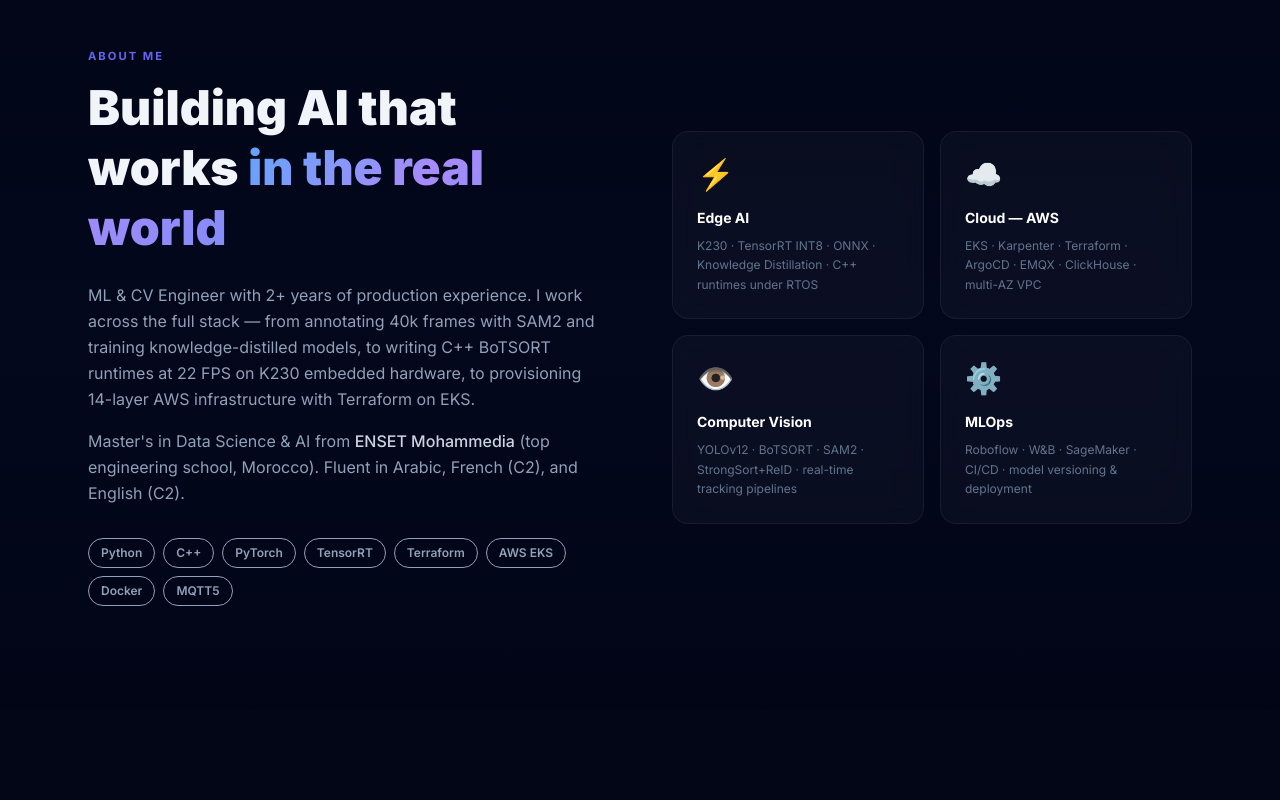
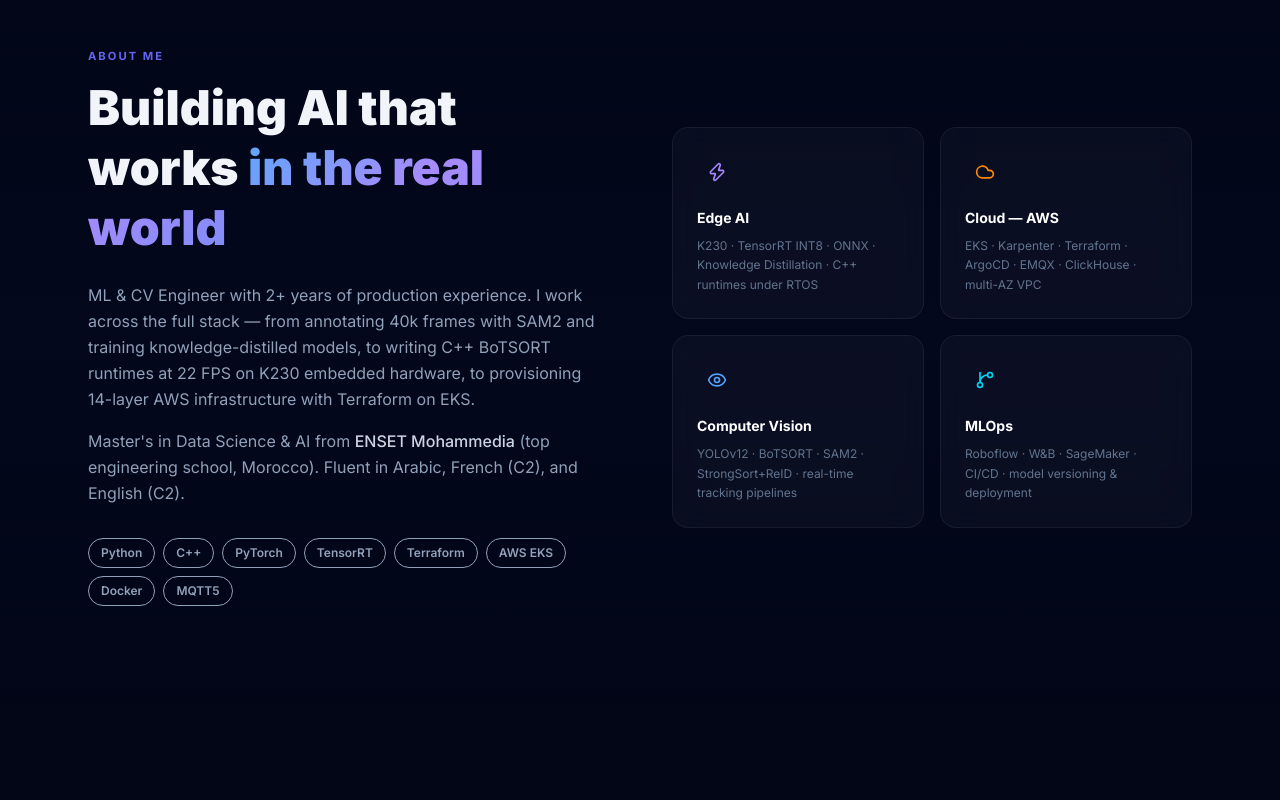
Before and after one commit to AchrafLamia/portfolio, a Next.js app: page / in a window 1280 px wide. Shown: the part 880-1680 px from the top of the page. Built offline with nearby package versions, Linux system fonts and the light colour scheme.

Commit message:
Remove all emojis: replace with lucide icons and colored accents

```diff
--- a/components/About.tsx
+++ b/components/About.tsx
@@ -1,8 +1,34 @@
+import { Zap, Cloud, Eye, GitBranch } from "lucide-react";
+
 const cards = [
-  { icon: "⚡", title: "Edge AI", desc: "K230 · TensorRT INT8 · ONNX · Knowledge Distillation · C++ runtimes under RTOS" },
-  { icon: "☁️", title: "Cloud — AWS", desc: "EKS · Karpenter · Terraform · ArgoCD · EMQX · ClickHouse · multi-AZ VPC" },
-  { icon: "👁️", title: "Computer Vision", desc: "YOLOv12 · BoTSORT · SAM2 · StrongSort+ReID · real-time tracking pipelines" },
-  { icon: "⚙️", title: "MLOps", desc: "Roboflow · W&B · SageMaker · CI/CD · model versioning & deployment" },
+  {
+    icon: Zap,
+    title: "Edge AI",
+    desc: "K230 · TensorRT INT8 · ONNX · Knowledge Distillation · C++ runtimes under RTOS",
+    color: "text-violet-400",
+    bg: "bg-violet-500/08",
+  },
+  {
+    icon: Cloud,
+    title: "Cloud — AWS",
+    desc: "EKS · Karpenter · Terraform · ArgoCD · EMQX · ClickHouse · multi-AZ VPC",
+    color: "text-orange-400",
+    bg: "bg-orange-500/08",
+  },
+  {
+    icon: Eye,
+    title: "Computer Vision",
+    desc: "YOLOv12 · BoTSORT · SAM2 · StrongSort+ReID · real-time tracking pipelines",
+    color: "text-blue-400",
+    bg: "bg-blue-500/08",
+  },
+  {
+    icon: GitBranch,
+    title: "MLOps",
+    desc: "Roboflow · W&B · SageMaker · CI/CD · model versioning & deployment",
+    color: "text-cyan-400",
+    bg: "bg-cyan-500/08",
+  },
 ];
 
 const tags = ["Python", "C++", "PyTorch", "TensorRT", "Terraform", "AWS EKS", "Docker", "MQTT5"];
@@ -14,7 +40,6 @@
       <div className="relative max-w-6xl mx-auto px-6">
         <div className="grid lg:grid-cols-2 gap-16 items-center">
 
-          {/* Left */}
           <div>
             <p className="section-label">About me</p>
             <h2 className="text-4xl sm:text-5xl font-black leading-tight mb-6">
@@ -35,30 +60,29 @@
                 (top engineering school, Morocco). Fluent in Arabic, French (C2), and English (C2).
               </p>
             </div>
-
             <div className="flex flex-wrap gap-2 mt-8">
               {tags.map((t) => (
-                <span
-                  key={t}
-                  className="text-xs font-semibold border border-white/08 bg-white/03 text-slate-400 px-3 py-1.5 rounded-full"
-                >
+                <span key={t} className="text-xs font-semibold border border-white/08 bg-white/03 text-slate-400 px-3 py-1.5 rounded-full">
                   {t}
                 </span>
               ))}
             </div>
           </div>
 
-          {/* Right — specialty cards */}
           <div className="grid grid-cols-2 gap-4">
-            {cards.map((c) => (
-              <div key={c.title} className="glass rounded-2xl p-6 hover:scale-[1.02] transition-transform">
-                <span className="text-3xl mb-4 block">{c.icon}</span>
-                <h3 className="font-bold text-white mb-2 text-sm">{c.title}</h3>
-                <p className="text-slate-500 text-xs leading-relaxed">{c.desc}</p>
-              </div>
-            ))}
+            {cards.map((c) => {
+              const Icon = c.icon;
+              return (
+                <div key={c.title} className="glass rounded-2xl p-6 hover:scale-[1.02] transition-transform">
+                  <div className={`w-10 h-10 rounded-xl ${c.bg} flex items-center justify-center mb-4`}>
+                    <Icon size={20} className={c.color} />
+                  </div>
+                  <h3 className="font-bold text-white mb-2 text-sm">{c.title}</h3>
+                  <p className="text-slate-500 text-xs leading-relaxed">{c.desc}</p>
+                </div>
+              );
+            })}
           </div>
-
         </div>
       </div>
     </section>
--- a/components/Projects.tsx
+++ b/components/Projects.tsx
@@ -3,9 +3,8 @@
 
 const projects = [
   {
-    emoji: "⚽",
     title: "Soccer Analytics Platform",
-    desc: "Real-time sports analytics: YOLOv8 multi-class detection, ViT-based ReID player tracking, Voronoi tactical zones, per-player speed estimation, heatmaps — served via a Dockerized Flask API.",
+    desc: "Real-time sports analytics: YOLOv8 detection, ViT-based ReID player tracking, Voronoi tactical zones, per-player speed estimation, heatmaps — Dockerized Flask API.",
     highlights: [">90% mAP@50", ">70% tagging reduction", ">500 match hours"],
     tags: ["Python", "YOLOv8", "StrongSort", "ReID", "SigLIP", "Docker", "Flask"],
     github: "https://github.com/AchrafLamia/soccer-analytics-Vertigo-Digital",
@@ -14,7 +13,6 @@
     featured: true,
   },
   {
-    emoji: "🏭",
     title: "Industrial CV — Textile Monitoring",
     desc: "Production monitoring for textile lines. YOLOv12 + BoTSORT on 40k SAM2-annotated frames; knowledge-distilled to nano → TensorRT INT8 → .kmodel for K230 edge at 22 FPS.",
     highlights: ["mAP@50 96.2%", "22 FPS on K230", "<5% mAP after KD"],
@@ -25,9 +23,8 @@
     featured: true,
   },
   {
-    emoji: "☁️",
     title: "Nitra IoT — AWS Infrastructure",
-    desc: "14-layer production AWS infra: Terraform-provisioned EKS + Karpenter, ArgoCD GitOps, EMQX Cloud MQTT5/mTLS for 10,000+ devices, ClickHouse OLAP + RDS dual store.",
+    desc: "14-layer production AWS infra: EKS + Karpenter, ArgoCD GitOps, EMQX Cloud MQTT5/mTLS for 10,000+ devices, ClickHouse OLAP + RDS dual data store.",
     highlights: ["~40% cost reduction", "10,000+ devices", "14 infra layers"],
     tags: ["AWS EKS", "Terraform", "Karpenter", "ArgoCD", "EMQX", "ClickHouse"],
     github: null,
@@ -36,9 +33,8 @@
     featured: true,
   },
   {
-    emoji: "⚡",
     title: "K230 BoTSORT Tracker",
-    desc: "C++ BoTSORT with Kalman filter compiled as native ELF under RTOS. Runs YOLO kmodel inference at 22 FPS on K230 embedded AI chip.",
+    desc: "C++ BoTSORT with Kalman filter compiled as native ELF under RTOS. YOLO kmodel inference at 22 FPS on K230 embedded AI chip.",
     highlights: ["22 FPS", "Native ELF / RTOS", "C++ runtime"],
     tags: ["C++", "BoTSORT", "K230", "RTOS", "nncase"],
     github: "https://github.com/AchrafLamia/-k230-botsort-tracker",
@@ -47,9 +43,8 @@
     featured: false,
   },
   {
-    emoji: "📡",
     title: "Nitra ESP32 Mesh Firmware",
-    desc: "FreeRTOS firmware: BLE provisioning, WiFi Mesh, MQTT5/mTLS over EMQX Cloud, OTA updates, X.509 per-device cert authentication.",
+    desc: "FreeRTOS firmware: BLE provisioning, WiFi Mesh, MQTT5/mTLS over EMQX Cloud, OTA updates, X.509 per-device certificate authentication.",
     highlights: ["10+ nodes", "mTLS / X.509", "OTA live"],
     tags: ["C", "ESP-IDF", "FreeRTOS", "MQTT5", "mTLS", "BLE"],
     github: "https://github.com/AchrafLamia/nitra-esp32-mesh",
@@ -58,9 +53,8 @@
     featured: false,
   },
   {
-    emoji: "🛍️",
     title: "L'BALE — AI Marketplace",
-    desc: "Second-hand clothing marketplace with live-selling (AWS IVS). AI pipeline (YOLOv12 + CLIP) auto-generates product listings from photos — >80% time reduction. Flutter MVP deployed.",
+    desc: "Second-hand clothing marketplace with live-selling via AWS IVS. AI listing pipeline (YOLOv12 + CLIP) auto-generates product titles from photos — >80% listing time reduction.",
     highlights: [">80% listing time saved", "AWS IVS live-selling", "Flutter MVP"],
     tags: ["Flutter", "Node.js", "AWS IVS", "YOLOv12", "CLIP"],
     github: "https://github.com/AchrafLamia/lbale-app",
@@ -69,9 +63,8 @@
     featured: false,
   },
   {
-    emoji: "🤖",
     title: "Gesture & Action Recognition",
-    desc: "Three-architecture study: ResNet18+LSTM + Kafka streaming, TCN with INT8 edge quantization, and Twins-SVT Vision Transformer at 91.9% accuracy.",
+    desc: "Three-architecture study: ResNet18+LSTM with Kafka streaming, TCN with INT8 quantization for edge, and Twins-SVT Vision Transformer at 91.9% accuracy.",
     highlights: ["91.9% (Twins-SVT)", "INT8 TCN for edge", "Kafka streaming"],
     tags: ["PyTorch", "ResNet18", "TCN", "Twins-SVT", "MediaPipe"],
     github: "https://github.com/AchrafLamia/gesture-action-recognition",
@@ -80,9 +73,8 @@
     featured: false,
   },
   {
-    emoji: "📈",
     title: "Financial Portfolio Analysis",
-    desc: "Quantitative portfolio optimization: efficient frontier via Monte Carlo, Sharpe ratio, VaR at 95%/99%, minimum variance via scipy.optimize.",
+    desc: "Quantitative portfolio optimization: efficient frontier via Monte Carlo, Sharpe ratio maximization, VaR at 95%/99%, minimum variance via scipy.optimize.",
     highlights: ["Efficient frontier", "Sharpe & VaR", "Monte Carlo"],
     tags: ["Python", "NumPy", "SciPy", "Matplotlib"],
     github: "https://github.com/AchrafLamia/financial-portfolio-analysis",
@@ -102,6 +94,16 @@
   quant:     "bg-emerald-500/12 text-emerald-400 border-emerald-500/25",
 };
 
+const catAccent: Record<string, string> = {
+  cv:        "bg-blue-500",
+  edge:      "bg-violet-500",
+  cloud:     "bg-orange-500",
+  iot:       "bg-teal-500",
+  fullstack: "bg-pink-500",
+  research:  "bg-indigo-500",
+  quant:     "bg-emerald-500",
+};
+
 export default function Projects() {
   const featured = projects.filter((p) => p.featured);
   const rest = projects.filter((p) => !p.featured);
@@ -118,23 +120,16 @@
           <p className="text-slate-500 mt-3">Production systems, research, and passion projects</p>
         </div>
 
-        {/* Featured row */}
         <div className="grid md:grid-cols-3 gap-5 mb-5">
           {featured.map((p) => <Card key={p.title} p={p} large />)}
         </div>
 
-        {/* Rest */}
         <div className="grid sm:grid-cols-2 lg:grid-cols-4 gap-4 mb-10">
           {rest.map((p) => <Card key={p.title} p={p} large={false} />)}
         </div>
 
         <div className="text-center">
-          <a
-            href="https://github.com/AchrafLamia"
-            target="_blank"
-            rel="noreferrer"
-            className="btn-outline"
-          >
+          <a href="https://github.com/AchrafLamia" target="_blank" rel="noreferrer" className="btn-outline">
             <GithubIcon size={18} /> View all on GitHub
           </a>
         </div>
@@ -145,18 +140,26 @@
 
 function Card({ p, large }: { p: typeof projects[0]; large: boolean }) {
   return (
-    <div className={`group glass rounded-2xl flex flex-col transition-all duration-200 hover:scale-[1.02] ${large ? "p-7" : "p-5"}`}>
+    <div className={`group glass rounded-2xl flex flex-col transition-all duration-200 hover:scale-[1.015] overflow-hidden ${large ? "p-7" : "p-5"}`}>
+      {/* Colored top accent line */}
+      <div className={`h-0.5 -mx-7 -mt-7 mb-6 ${catAccent[p.cat]} opacity-60 ${large ? "" : "-mx-5 -mt-5 mb-5"}`} />
+
       <div className="flex items-start justify-between mb-4">
-        <span className={large ? "text-4xl" : "text-2xl"}>{p.emoji}</span>
         <span className={`text-xs font-bold border px-2.5 py-1 rounded-full ${catColor[p.cat]}`}>
           {p.category}
         </span>
+        {p.github ? (
+          <a href={p.github} target="_blank" rel="noreferrer" aria-label="GitHub" className="text-slate-600 hover:text-indigo-400 transition-colors">
+            <GithubIcon size={15} />
+          </a>
+        ) : (
+          <span className="text-xs text-slate-700 font-medium">Private</span>
+        )}
       </div>
 
       <h3 className={`font-black text-white mb-2 ${large ? "text-lg" : "text-sm"}`}>{p.title}</h3>
       <p className={`text-slate-400 leading-relaxed mb-4 flex-1 ${large ? "text-sm" : "text-xs"}`}>{p.desc}</p>
 
-      {/* Highlights */}
       <div className="flex flex-wrap gap-1.5 mb-3">
         {p.highlights.map((h) => (
           <span key={h} className="text-xs font-bold bg-indigo-500/10 text-indigo-400 px-2 py-0.5 rounded">
@@ -165,33 +168,18 @@
         ))}
       </div>
 
-      {/* Tags */}
-      <div className="flex flex-wrap gap-1.5 mb-5">
+      <div className="flex flex-wrap gap-1.5 mb-4">
         {(large ? p.tags : p.tags.slice(0, 4)).map((t) => (
           <span key={t} className="text-xs bg-white/04 border border-white/07 text-slate-500 px-2 py-0.5 rounded-full">
             {t}
           </span>
         ))}
         {!large && p.tags.length > 4 && (
-          <span className="text-xs text-slate-600 px-2 py-0.5">+{p.tags.length - 4}</span>
+          <span className="text-xs text-slate-600 px-1">+{p.tags.length - 4}</span>
         )}
       </div>
 
-      <div className="flex items-center justify-between mt-auto">
-        {p.github ? (
-          <a
-            href={p.github}
-            target="_blank"
-            rel="noreferrer"
-            className="flex items-center gap-1.5 text-slate-500 hover:text-indigo-400 text-xs font-semibold transition-colors"
-          >
-            <GithubIcon size={14} /> Code
-          </a>
-        ) : (
-          <span className="flex items-center gap-1.5 text-slate-700 text-xs">
-            <GithubIcon size={14} /> Private
-          </span>
-        )}
+      <div className="flex items-center justify-end mt-auto">
         <ExternalLink size={13} className="text-slate-700 group-hover:text-indigo-500 transition-colors" />
       </div>
     </div>
```
